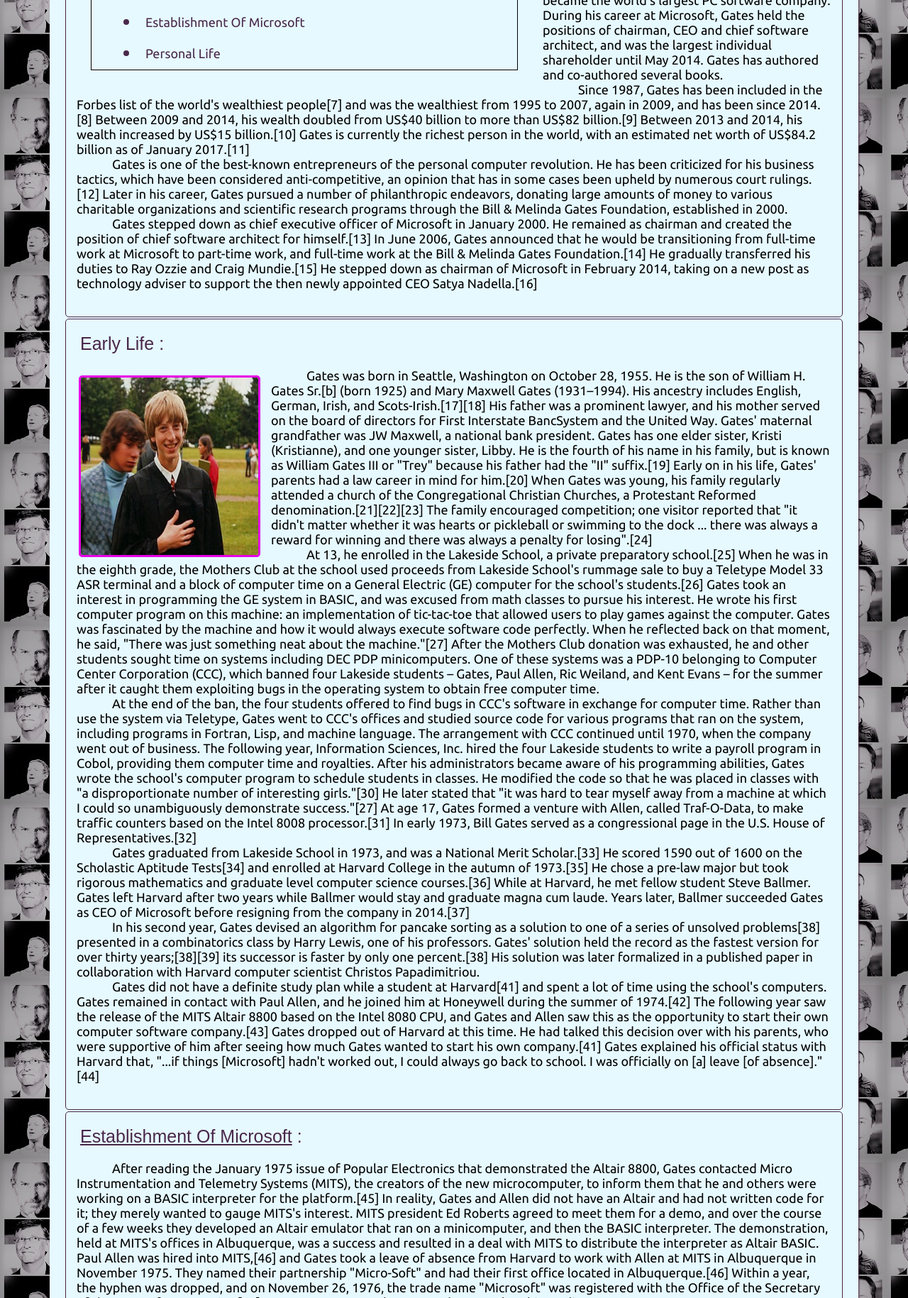
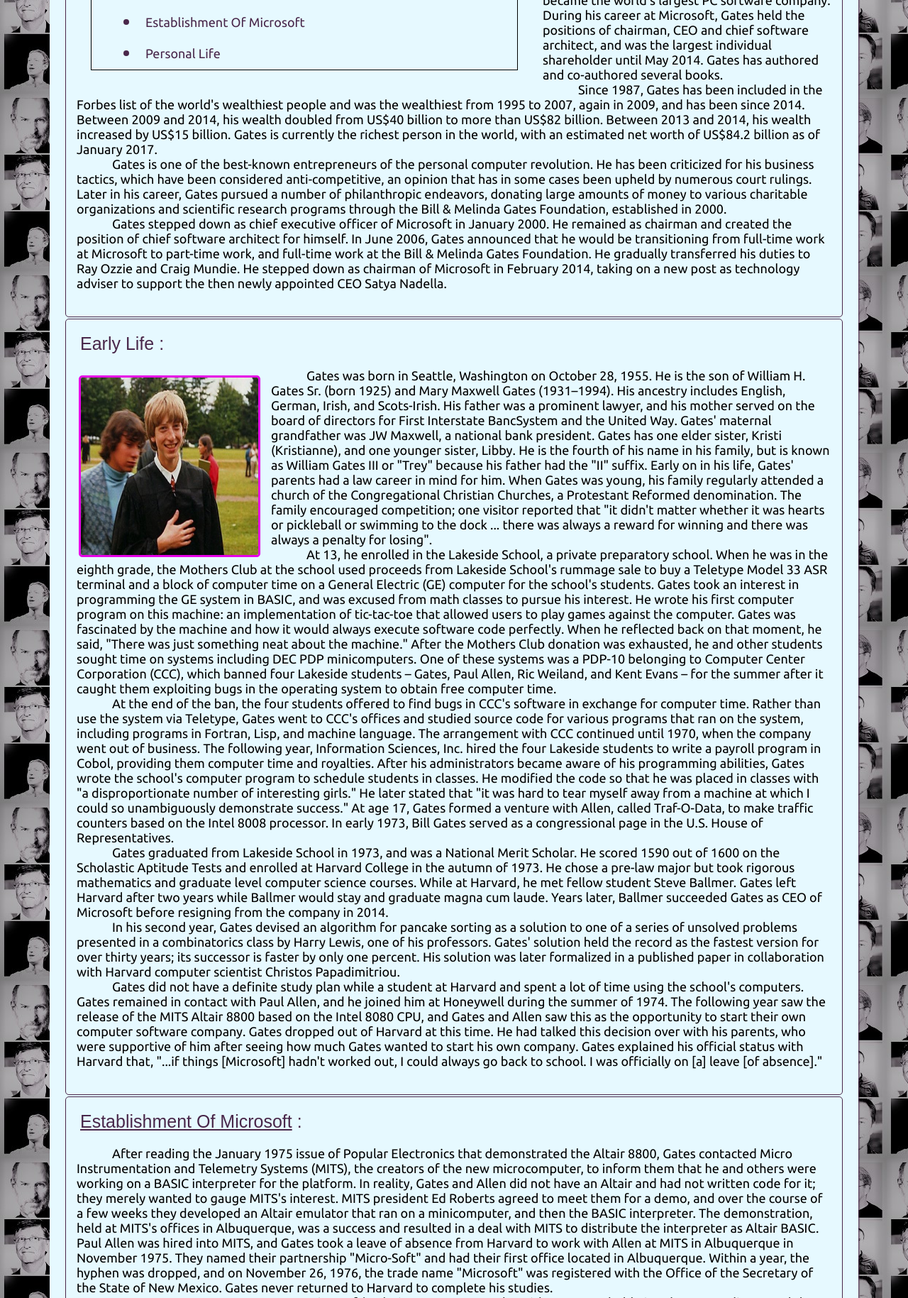
Before and after one commit to rkpattnaik780/TechiePedia, a plain HTML site: page bill-gates.html in a window 1280 px wide. Shown: the part 1118-2947 px from the top of the page at 71% size. Drawn offline with Linux system fonts and the light colour scheme; a web font is replaced by a local one.

Commit message:
square brackets removed

```diff
--- a/bill-gates.html
+++ b/bill-gates.html
@@ -263,19 +263,19 @@
      In 1975, Gates and Paul Allen co-founded Microsoft, which became the world's largest PC software company. During his career at Microsoft,
                                Gates held the positions of chairman, CEO and chief
      software architect, and was the largest individual shareholder until May 2014. Gates has authored and co-authored several books.</p>
-    <p>Since 1987, Gates has been included in the Forbes list of the world's wealthiest people[7] and was the wealthiest from 1995
-       to 2007, again in 2009, and has been since 2014.[8] Between 2009 and 2014, his wealth doubled from US$40 billion to more than
-                   US$82 billion.[9] Between 2013 and 2014, his wealth increased by US$15 billion.[10]
-      Gates is currently the richest person in the world, with an estimated net worth of US$84.2 billion as of January 2017.[11]</p>
+    <p>Since 1987, Gates has been included in the Forbes list of the world's wealthiest people and was the wealthiest from 1995
+       to 2007, again in 2009, and has been since 2014. Between 2009 and 2014, his wealth doubled from US$40 billion to more than
+                   US$82 billion. Between 2013 and 2014, his wealth increased by US$15 billion.
+      Gates is currently the richest person in the world, with an estimated net worth of US$84.2 billion as of January 2017.</p>
     <p>Gates is one of the best-known entrepreneurs of the personal computer revolution. He has been criticized for his business tactics,
-       which have been considered anti-competitive, an opinion that has in some cases been upheld by numerous court rulings.[12] Later in
+       which have been considered anti-competitive, an opinion that has in some cases been upheld by numerous court rulings. Later in
           his career, Gates pursued a number of philanthropic endeavors, donating large amounts of money to
       various charitable organizations and scientific research programs through the Bill & Melinda Gates Foundation, established in 2000.</p>
     <p>Gates stepped down as chief executive officer of Microsoft in January 2000. He remained as chairman and created the position
-      of chief software architect for himself.[13] In June 2006, Gates announced that he would be transitioning from full-time work at
-       Microsoft to part-time work, and full-time work at the Bill & Melinda Gates Foundation.[14] He gradually transferred his duties
-                       to Ray Ozzie and Craig Mundie.[15] He stepped down as chairman of Microsoft
-      in February 2014, taking on a new post as technology adviser to support the then newly appointed CEO Satya Nadella.[16]</p>
+      of chief software architect for himself. In June 2006, Gates announced that he would be transitioning from full-time work at
+       Microsoft to part-time work, and full-time work at the Bill & Melinda Gates Foundation. He gradually transferred his duties
+                       to Ray Ozzie and Craig Mundie. He stepped down as chairman of Microsoft
+      in February 2014, taking on a new post as technology adviser to support the then newly appointed CEO Satya Nadella.</p>
                 <br><br>
             </td>
         </tr>
@@ -287,23 +287,23 @@
            border-radius:2%;"></a>
                     <p class="info">A 14 year old Bill Gates in Lakeside School.</p>
                 </div>
-                <p>Gates was born in Seattle, Washington on October 28, 1955. He is the son of William H. Gates Sr.[b] (born 1925) and Mary
-                  Maxwell Gates (1931–1994). His ancestry includes English, German, Irish, and Scots-Irish.[17][18] His father was a prominent lawyer,
-                   and his mother served on the board of directors for First Interstate BancSystem and the United Way. Gates' maternal grandfather was
-                   JW Maxwell, a national bank president. Gates has one elder sister, Kristi (Kristianne), and one younger sister, Libby. He is
-                    the fourth of his name in his family, but is known as William Gates III or "Trey" because his father had the "II" suffix.[19]
-                     Early on in his life, Gates' parents had a law career in mind for him.[20] When Gates was young, his family regularly attended
-                      a church of the Congregational Christian Churches, a Protestant Reformed denomination.[21][22][23] The family encouraged
+                <p>Gates was born in Seattle, Washington on October 28, 1955. He is the son of William H. Gates Sr. (born 1925) and Mary
+        Maxwell Gates (1931–1994). His ancestry includes English, German, Irish, and Scots-Irish. His father was a prominent lawyer,
+       and his mother served on the board of directors for First Interstate BancSystem and the United Way. Gates' maternal grandfather was
+         JW Maxwell, a national bank president. Gates has one elder sister, Kristi (Kristianne), and one younger sister, Libby. He is
+              the fourth of his name in his family, but is known as William Gates III or "Trey" because his father had the "II" suffix.
+           Early on in his life, Gates' parents had a law career in mind for him. When Gates was young, his family regularly attended
+        a church of the Congregational Christian Churches, a Protestant Reformed denomination. The family encouraged
                       competition; one visitor reported that "it didn't matter whether it was hearts or pickleball
-                  or swimming to the dock ... there was always a reward for winning and there was always a penalty for losing".[24]</p>
+                  or swimming to the dock ... there was always a reward for winning and there was always a penalty for losing".</p>
 
-         <p>At 13, he enrolled in the Lakeside School, a private preparatory school.[25] When he was in the eighth grade, the Mothers
+         <p>At 13, he enrolled in the Lakeside School, a private preparatory school. When he was in the eighth grade, the Mothers
            Club at the school used proceeds from Lakeside School's rummage sale to buy a Teletype Model 33 ASR terminal and a block of computer
-            time on a General Electric (GE) computer for the school's students.[26] Gates took an interest in programming the GE system in
+            time on a General Electric (GE) computer for the school's students. Gates took an interest in programming the GE system in
              BASIC, and was excused from math classes to pursue his interest. He wrote his first computer program on this machine: an
               implementation of tic-tac-toe that allowed users to play games against the computer. Gates was fascinated by the machine
               and how it would always execute software code perfectly. When he reflected back on that moment, he said, "There was just
-              something neat about the machine."[27] After the Mothers Club donation was exhausted, he and other students sought time on
+              something neat about the machine." After the Mothers Club donation was exhausted, he and other students sought time on
                systems including DEC PDP minicomputers. One of these systems was a PDP-10 belonging to Computer Center Corporation (CCC),
                 which banned four Lakeside students – Gates, Paul Allen, Ric Weiland,
            and Kent Evans – for the summer after it caught them exploiting bugs in the operating system to obtain free computer time.</p>
@@ -313,25 +313,25 @@
                The following year, Information Sciences, Inc. hired the four Lakeside students to write a payroll program in Cobol, providing
                them computer time and royalties. After his administrators became aware of his programming abilities, Gates wrote the school's
                 computer program to schedule students in classes. He modified the code so that he was placed in classes with "a disproportionate
-                 number of interesting girls."[30] He later stated that "it was hard to tear myself away from a machine at which I could so
-                  unambiguously demonstrate success."[27] At age 17, Gates formed a venture with Allen, called Traf-O-Data, to make traffic
+                 number of interesting girls." He later stated that "it was hard to tear myself away from a machine at which I could so
+                  unambiguously demonstrate success." At age 17, Gates formed a venture with Allen, called Traf-O-Data, to make traffic
                    counters based
-              on the Intel 8008 processor.[31] In early 1973, Bill Gates served as a congressional page in the U.S. House of Representatives.[32]</p>
-     <p>Gates graduated from Lakeside School in 1973, and was a National Merit Scholar.[33] He scored 1590 out of 1600 on the Scholastic
-       Aptitude Tests[34] and enrolled at Harvard College in the autumn of 1973.[35] He chose a pre-law major but took rigorous mathematics
-       and graduate level computer science courses.[36] While at Harvard, he met fellow student Steve Ballmer. Gates left Harvard after two
+              on the Intel 8008 processor. In early 1973, Bill Gates served as a congressional page in the U.S. House of Representatives.</p>
+     <p>Gates graduated from Lakeside School in 1973, and was a National Merit Scholar. He scored 1590 out of 1600 on the Scholastic
+       Aptitude Tests and enrolled at Harvard College in the autumn of 1973. He chose a pre-law major but took rigorous mathematics
+       and graduate level computer science courses. While at Harvard, he met fellow student Steve Ballmer. Gates left Harvard after two
                               years while Ballmer would stay and
-       graduate magna cum laude. Years later, Ballmer succeeded Gates as CEO of Microsoft before resigning from the company in 2014.[37]</p>
-    <p>In his second year, Gates devised an algorithm for pancake sorting as a solution to one of a series of unsolved problems[38]
+       graduate magna cum laude. Years later, Ballmer succeeded Gates as CEO of Microsoft before resigning from the company in 2014.</p>
+    <p>In his second year, Gates devised an algorithm for pancake sorting as a solution to one of a series of unsolved problems
       presented in a combinatorics class by Harry Lewis, one of his professors. Gates' solution held the record as the fastest version
-       for over thirty years;[38][39] its successor is faster by only one percent.[38] His
+       for over thirty years; its successor is faster by only one percent. His
       solution was later formalized in a published paper in collaboration with Harvard computer scientist Christos Papadimitriou.</p>
-      <p>Gates did not have a definite study plan while a student at Harvard[41] and spent a lot of time using the school's computers. Gates
-         remained in contact with Paul Allen, and he joined him at Honeywell during the summer of 1974.[42] The following year saw the
+      <p>Gates did not have a definite study plan while a student at Harvard and spent a lot of time using the school's computers. Gates
+         remained in contact with Paul Allen, and he joined him at Honeywell during the summer of 1974. The following year saw the
          release of the MITS Altair 8800 based on the Intel 8080 CPU, and Gates and Allen saw this as the opportunity to start their own
-         computer software company.[43] Gates dropped out of Harvard at this time. He had talked this decision over with his parents, who
-    were supportive of him after seeing how much Gates wanted to start his own company.[41] Gates explained his official status with Harvard
-     that, "...if things [Microsoft] hadn't worked out, I could always go back to school. I was officially on [a] leave [of absence]."[44]</p>
+         computer software company. Gates dropped out of Harvard at this time. He had talked this decision over with his parents, who
+    were supportive of him after seeing how much Gates wanted to start his own company. Gates explained his official status with Harvard
+     that, "...if things [Microsoft] hadn't worked out, I could always go back to school. I was officially on [a] leave [of absence]."</p>
                 <br><br></td>
         </tr>
         <tr>
@@ -339,14 +339,14 @@
       <p id="microsoft" class="small-head"><u>Establishment Of Microsoft</u> :</p>
     <p>After reading the January 1975 issue of Popular Electronics that demonstrated the Altair 8800, Gates contacted Micro
       Instrumentation and Telemetry Systems (MITS), the creators of the new microcomputer, to inform them that he and others were
-      working on a BASIC interpreter for the platform.[45] In reality, Gates and Allen did not have an Altair and had not written code
+      working on a BASIC interpreter for the platform. In reality, Gates and Allen did not have an Altair and had not written code
       for it; they merely wanted to gauge MITS's interest. MITS president Ed Roberts agreed to meet them for a demo, and over the course
       of a few weeks they developed an Altair emulator that ran on a minicomputer, and then the BASIC interpreter. The demonstration, held
       at MITS's offices in Albuquerque, was a success and resulted in a deal with MITS to distribute the interpreter as Altair BASIC.
-      Paul Allen was hired into MITS,[46] and Gates took a leave of absence from Harvard to work with Allen at MITS in Albuquerque
-      in November 1975. They named their partnership "Micro-Soft" and had their first office located in Albuquerque.[46] Within
+      Paul Allen was hired into MITS, and Gates took a leave of absence from Harvard to work with Allen at MITS in Albuquerque
+      in November 1975. They named their partnership "Micro-Soft" and had their first office located in Albuquerque. Within
             a year, the hyphen was dropped, and on November 26, 1976, the trade name "Microsoft" was registered
-       with the Office of the Secretary of the State of New Mexico.[46] Gates never returned to Harvard to complete his studies.</p>
+       with the Office of the Secretary of the State of New Mexico. Gates never returned to Harvard to complete his studies.</p>
        <div class="picinfo">
            <a href="earlyms.png" target="_blank"><img src="earlyms.png" width="250px" height="250px" alt="A picture of the microsoft team" style="float:left;padding:0px;border:3px solid #e600e6;margin-left:18px;margin-right:15px;margin-top:10px;margin-bottom:5px;
      border-radius:2%;"></a>
@@ -356,25 +356,25 @@
       the community and was being widely copied and distributed. In February 1976, Gates wrote an Open Letter to Hobbyists in the
        MITS newsletter in which he asserted that more than 90% of the users of Microsoft Altair BASIC had not paid Microsoft for it
         and by doing so the Altair "hobby market" was in danger of eliminating the incentive for any professional developers to produce,
-         distribute, and maintain high-quality software.[47] This letter was unpopular with many computer hobbyists, but Gates persisted
+         distribute, and maintain high-quality software. This letter was unpopular with many computer hobbyists, but Gates persisted
           in his belief that software developers should be able to demand payment. Microsoft became independent of MITS in late 1976, and
                             it continued to develop programming language software
-       for various systems.[46] The company moved from Albuquerque to its new home in Bellevue, Washington, on January 1, 1979.</p>
+       for various systems. The company moved from Albuquerque to its new home in Bellevue, Washington, on January 1, 1979.</p>
     <p>During Microsoft's early years, all employees had broad responsibility for the company's business. Gates oversaw the business
                           details, but continued to write code as well. In the
       first five years, Gates personally reviewed every line of code the company shipped, and often rewrote parts of it as he saw fit.</p>
- <p>IBM approached Microsoft in July 1980 regarding its upcoming personal computer, the IBM PC.[49] The computer company first proposed
+ <p>IBM approached Microsoft in July 1980 regarding its upcoming personal computer, the IBM PC. The computer company first proposed
    that Microsoft write the BASIC interpreter. When IBM's representatives mentioned that they needed an operating system, Gates referred
    them to Digital Research (DRI), makers of the widely used CP/M operating system.[50] IBM's discussions with Digital Research went poorly,
     and they did not reach a licensing agreement. IBM representative Jack Sams mentioned the licensing difficulties during a subsequent
     meeting with Gates and told him to get an acceptable operating system. A few weeks later, Gates proposed using 86-DOS (QDOS), an
     operating system similar to CP/M that Tim Paterson of Seattle Computer Products (SCP) had made for hardware similar to the PC. Microsoft
             made a deal with SCP to become the exclusive licensing agent, and later the full owner, of 86-DOS.
-    After adapting the operating system for the PC, Microsoft delivered it to IBM as PC DOS in exchange for a one-time fee of $50,000.[51]</p>
+    After adapting the operating system for the PC, Microsoft delivered it to IBM as PC DOS in exchange for a one-time fee of $50,000.</p>
   <p>Gates did not offer to transfer the copyright on the operating system, because he believed that other hardware vendors would clone IBM's
-     system.[51] They did, and the sales of MS-DOS made Microsoft a major player in the industry.[52] Despite IBM's name on the operating
+     system. They did, and the sales of MS-DOS made Microsoft a major player in the industry. Despite IBM's name on the operating
      system the press quickly identified Microsoft as being very influential on the new computer. PC Magazine asked if Gates were "the man
-      behind the machine?",[49] and InfoWorld quoted an expert as stating "it's Gates' computer".[53] Gates oversaw Microsoft's company
+      behind the machine?", and InfoWorld quoted an expert as stating "it's Gates' computer". Gates oversaw Microsoft's company
                                          restructuring on
      June 25, 1981, which re-incorporated the company in Washington state and made Gates the president of Microsoft and its board chairman.</p>
                 <br><br></td>
@@ -392,12 +392,12 @@
                    the side of a hill overlooking Lake Washington in Medina near Seattle in the state of Washington, United States. According to 2007
                    King County public records, the total assessed value of the property (land and house) is $125 million, and the annual property tax
                       is $991,000. The 66,000 sq ft (6,100 m2) estate has a 60-foot (18 m)
-                   swimming pool with an underwater music system, as well as a 2,500 sq ft (230 m2) gym and a 1,000 sq ft (93 m2) dining room.[77]</p>
+                   swimming pool with an underwater music system, as well as a 2,500 sq ft (230 m2) gym and a 1,000 sq ft (93 m2) dining room.</p>
                 <p>In an interview with Rolling Stone, Gates stated in regard to his faith :
 
 The moral systems of religion, I think, are super important. We've raised our kids in a religious way; they've gone to the Catholic
 church that Melinda goes to and I participate in. I've been very lucky, and therefore I owe it to try and reduce the inequity
- in the world. And that's kind of a religious belief. I mean, it's at least a moral belief.[78]</p>
+ in the world. And that's kind of a religious belief. I mean, it's at least a moral belief.</p>
               <p>In the same interview, Gates said: "I agree with people like Richard Dawkins that mankind felt the need for creation myths. Before we
                 really began to understand disease and the weather and things like that, we sought false explanations for them. Now science has filled
                  in some of the realm – not all – that religion used to fill. But the mystery and the beauty of the world is overwhelmingly amazing,
@@ -405,19 +405,19 @@
                                        sort of an uncharitable view [laughs].
                  I think it makes sense to believe in God, but exactly what decision in your life you make differently because of it, I don't know."</p>
               <p>Among Gates' private acquisitions is the Codex Leicester, a collection of writings by Leonardo da Vinci, which Gates bought for
-                 $30.8 million at an auction in 1994.[79] Gates is also known as an avid reader, and the ceiling
-                of his large home library is engraved with a quotation from The Great Gatsby.[80] He also enjoys playing bridge, tennis, and golf.</p>
+                 $30.8 million at an auction in 1994. Gates is also known as an avid reader, and the ceiling
+                of his large home library is engraved with a quotation from The Great Gatsby. He also enjoys playing bridge, tennis, and golf.</p>
             <p>Gates was number one on the Forbes 400 list from 1993 through to 2007, and number one on Forbes list of The World's Richest People
               from 1995 to 2007 and 2009. In 1999, his wealth briefly surpassed $101 billion, causing the media to call Gates a "centibillionaire".
-              [83] Despite his wealth and extensive business travel Gates usually flew coach until 1997, when he bought a private jet.[84] Since
+               Despite his wealth and extensive business travel Gates usually flew coach until 1997, when he bought a private jet. Since
                2000, the nominal value of his Microsoft holdings has declined due to a fall in Microsoft's stock price after the dot-com bubble burst
                 and the multibillion-dollar donations he has made to his charitable foundations. In a May 2006 interview, Gates commented that he
-                wished that he were not the richest man in the world because he disliked the attention it brought.[85] In March 2010, Gates was the
+                wished that he were not the richest man in the world because he disliked the attention it brought. In March 2010, Gates was the
                   second wealthiest person behind Carlos Slim, but regained the top position in 2013, according to the Bloomberg
-              Billionaires List.[86][87] Carlos Slim retook the position again in June 2014[88][89] (but then lost the top position back to Gates).</p>
+              Billionaires List. Carlos Slim retook the position again in June 2014 (but then lost the top position back to Gates).</p>
             <p>Gates has several investments outside Microsoft, which in 2006 paid him a salary of $616,667 and $350,000 bonus totalling $966,667.
-              [90] He founded Corbis, a digital imaging company, in 1989. In 2004, he became a director of Berkshire Hathaway, the investment
-              company headed by long-time friend Warren Buffett.[91] In 2016, he revealed that he was color-blind when discussing his gaming habits.</p>
+               He founded Corbis, a digital imaging company, in 1989. In 2004, he became a director of Berkshire Hathaway, the investment
+              company headed by long-time friend Warren Buffett. In 2016, he revealed that he was color-blind when discussing his gaming habits.</p>
                 <br><br></td>
         </tr>
     </table>
```
Also changed, not shown: disclaimer.html (+2 -2 lines), steve-jobs.html (+4 -4 lines).
